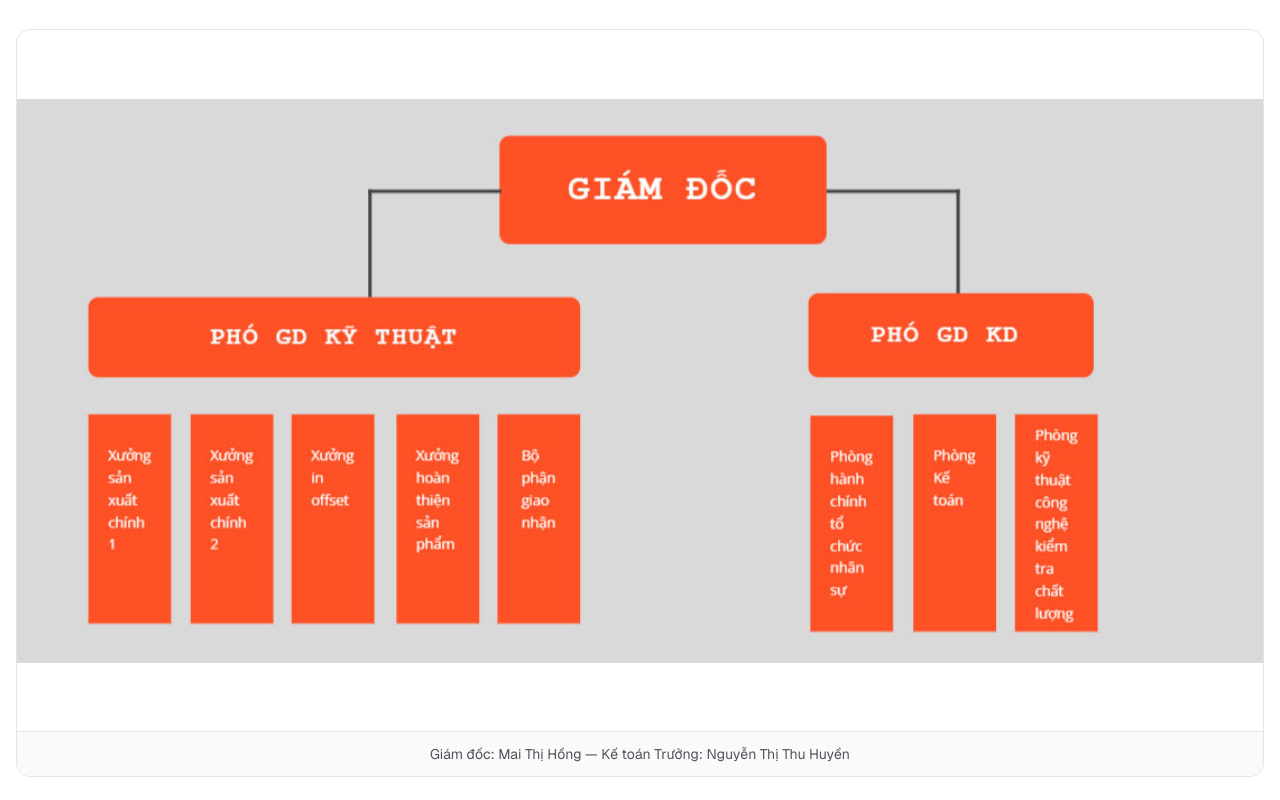
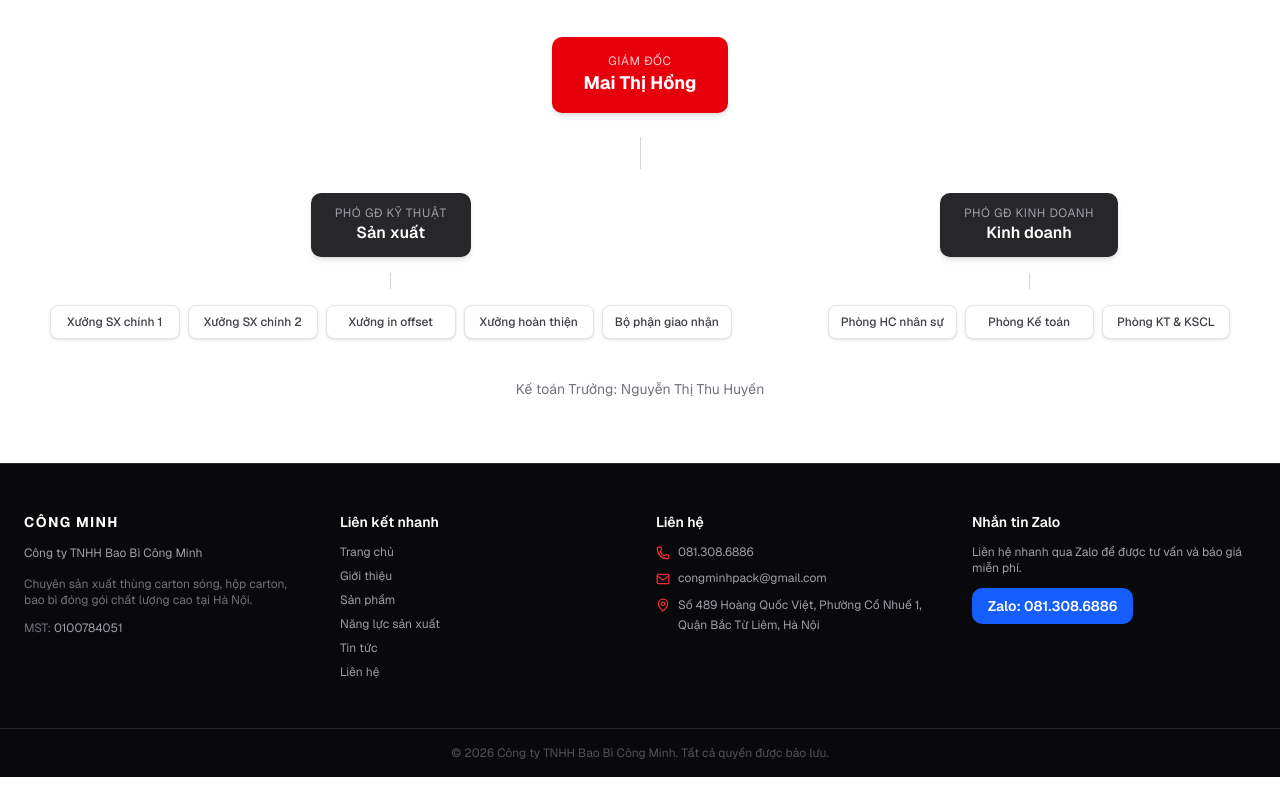
Before and after one commit to minhmau/baobicongminh, a Next.js app: page /gioi-thieu in a window 1280 px wide. Shown: the part 980-1780 px from the top of the page. After the commit the page ends 1757 px from the top, so only its background shows below. Built offline with nearby package versions, Linux system fonts and the light colour scheme; no server answers.

Commit message:
fix: phone button visibility, replace org chart image with coded component, polish contact form success state

```diff
--- a/src/app/gioi-thieu/page.tsx
+++ b/src/app/gioi-thieu/page.tsx
@@ -90,23 +90,79 @@ export default function GioiThieuPage() {
         </div>
       </section>
 
-      {/* Org chart */}
+      {/* Org chart — coded version */}
       <section>
-        <h2 className="mb-6 text-2xl font-bold text-zinc-900">
+        <h2 className="mb-8 text-2xl font-bold text-zinc-900">
           Sơ đồ tổ chức
         </h2>
-        <div className="overflow-hidden rounded-xl border border-zinc-200">
-          <div className="relative aspect-video w-full">
-            <Image
-              src="/images/org-chart.jpg"
-              alt="Sơ đồ tổ chức Bao Bì Công Minh"
-              fill
-              className="object-contain"
-            />
+        <div className="overflow-x-auto">
+          <div className="min-w-[640px] flex flex-col items-center gap-6 pb-4">
+            {/* Director */}
+            <div className="rounded-lg bg-red-600 px-8 py-4 text-center text-white shadow-md">
+              <p className="text-xs uppercase tracking-wider text-red-200">Giám đốc</p>
+              <p className="text-lg font-bold">Mai Thị Hồng</p>
+            </div>
+
+            {/* Connector line */}
+            <div className="flex items-center gap-0">
+              <div className="h-8 w-px bg-zinc-300" />
+            </div>
+
+            {/* Two deputy directors */}
+            <div className="flex items-start gap-12 lg:gap-24">
+              {/* Technical Deputy */}
+              <div className="flex flex-col items-center gap-4">
+                <div className="rounded-lg bg-zinc-800 px-6 py-3 text-center text-white shadow-md">
+                  <p className="text-xs uppercase tracking-wider text-zinc-400">Phó GĐ Kỹ thuật</p>
+                  <p className="font-semibold">Sản xuất</p>
+                </div>
+                <div className="h-4 w-px bg-zinc-300" />
+                <div className="grid grid-cols-3 gap-2 lg:grid-cols-5">
+                  {[
+                    "Xưởng SX chính 1",
+                    "Xưởng SX chính 2",
+                    "Xưởng in offset",
+                    "Xưởng hoàn thiện",
+                    "Bộ phận giao nhận",
+                  ].map((dept) => (
+                    <div
+                      key={dept}
+                      className="rounded-md border border-zinc-200 bg-white px-3 py-2 text-center text-xs font-medium text-zinc-700 shadow-sm"
+                    >
+                      {dept}
+                    </div>
+                  ))}
+                </div>
+              </div>
+
+              {/* Business Deputy */}
+              <div className="flex flex-col items-center gap-4">
+                <div className="rounded-lg bg-zinc-800 px-6 py-3 text-center text-white shadow-md">
+                  <p className="text-xs uppercase tracking-wider text-zinc-400">Phó GĐ Kinh doanh</p>
+                  <p className="font-semibold">Kinh doanh</p>
+                </div>
+                <div className="h-4 w-px bg-zinc-300" />
+                <div className="grid grid-cols-3 gap-2">
+                  {[
+                    "Phòng HC nhân sự",
+                    "Phòng Kế toán",
+                    "Phòng KT & KSCL",
+                  ].map((dept) => (
+                    <div
+                      key={dept}
+                      className="rounded-md border border-zinc-200 bg-white px-3 py-2 text-center text-xs font-medium text-zinc-700 shadow-sm"
+                    >
+                      {dept}
+                    </div>
+                  ))}
+                </div>
+              </div>
+            </div>
+
+            <p className="mt-4 text-sm text-zinc-500 text-center">
+              Kế toán Trưởng: Nguyễn Thị Thu Huyền
+            </p>
           </div>
-          <p className="border-t border-zinc-200 bg-zinc-50 px-6 py-3 text-sm text-zinc-600 text-center">
-            Giám đốc: Mai Thị Hồng — Kế toán Trưởng: Nguyễn Thị Thu Huyền
-          </p>
         </div>
       </section>
     </main>
--- a/src/components/forms/contact-form.tsx
+++ b/src/components/forms/contact-form.tsx
@@ -66,9 +66,13 @@ export function ContactForm() {
 
   if (state.status === "success") {
     return (
-      <div className="rounded-xl bg-green-50 px-6 py-8 text-center">
-        <p className="text-green-800 font-medium">
-          Cảm ơn bạn đã liên hệ! Chúng tôi sẽ phản hồi trong 24 giờ.
+      <div className="rounded-xl bg-green-50 px-6 py-10 text-center space-y-2">
+        <svg className="mx-auto size-10 text-green-600" fill="none" viewBox="0 0 24 24" strokeWidth={2} stroke="currentColor"><path strokeLinecap="round" strokeLinejoin="round" d="M9 12.75L11.25 15 15 9.75M21 12a9 9 0 11-18 0 9 9 0 0118 0z" /></svg>
+        <p className="text-green-800 font-semibold text-lg">
+          Tin nhắn đã được gửi!
+        </p>
+        <p className="text-green-700 text-sm">
+          Chúng tôi sẽ phản hồi trong vòng 24 giờ làm việc.
         </p>
       </div>
     );
--- a/src/components/home/hero-section.tsx
+++ b/src/components/home/hero-section.tsx
@@ -35,16 +35,13 @@ export function HeroSection() {
                 </Link>
               }
             />
-            <Button
-              variant="outline"
-              className="border-white text-white hover:bg-white/10 h-11 px-6 text-base"
-              render={
-                <a href="tel:0813086886" className="inline-flex items-center gap-2">
-                  <Phone className="size-4" />
-                  081.308.6886
-                </a>
-              }
-            />
+            <a
+              href="tel:0813086886"
+              className="inline-flex items-center gap-2 h-11 px-6 text-base font-medium rounded-md bg-white text-zinc-900 hover:bg-zinc-100 transition-colors"
+            >
+              <Phone className="size-4" />
+              081.308.6886
+            </a>
           </div>
         </div>
       </div>
```
